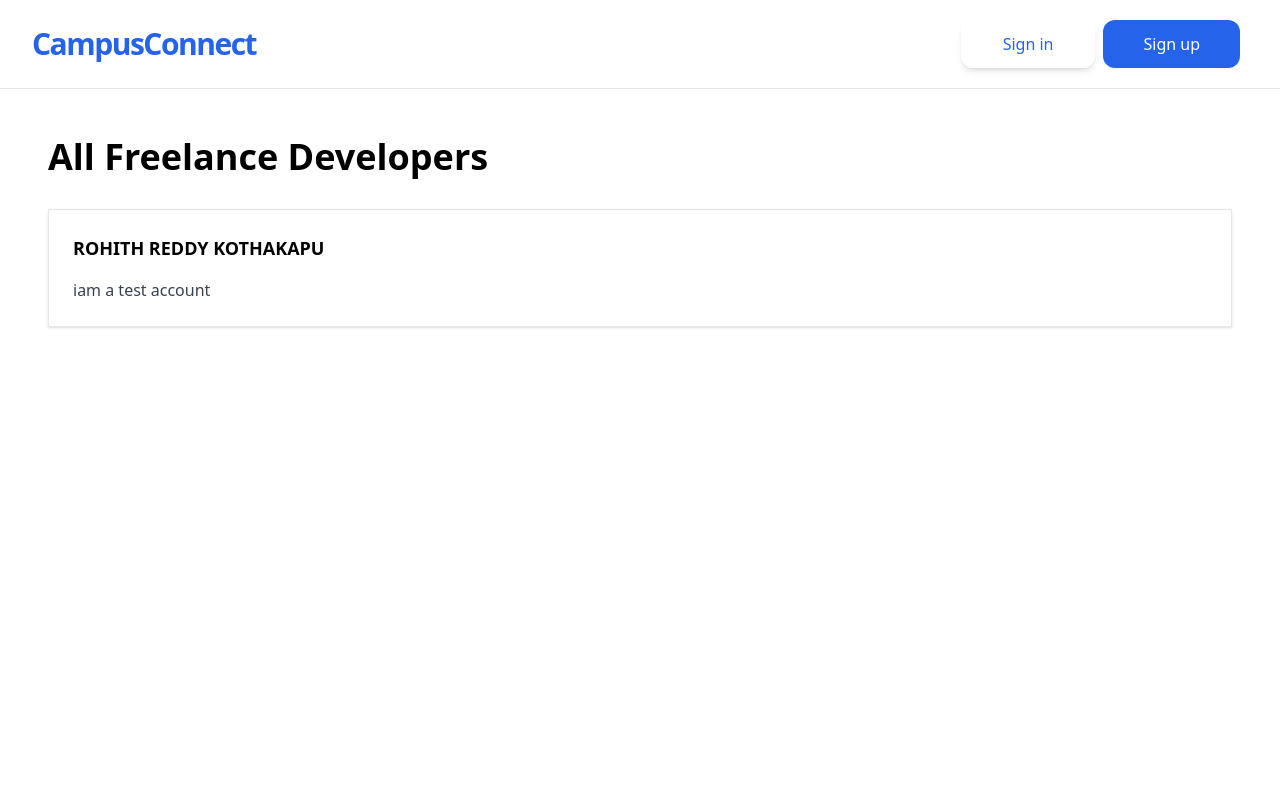
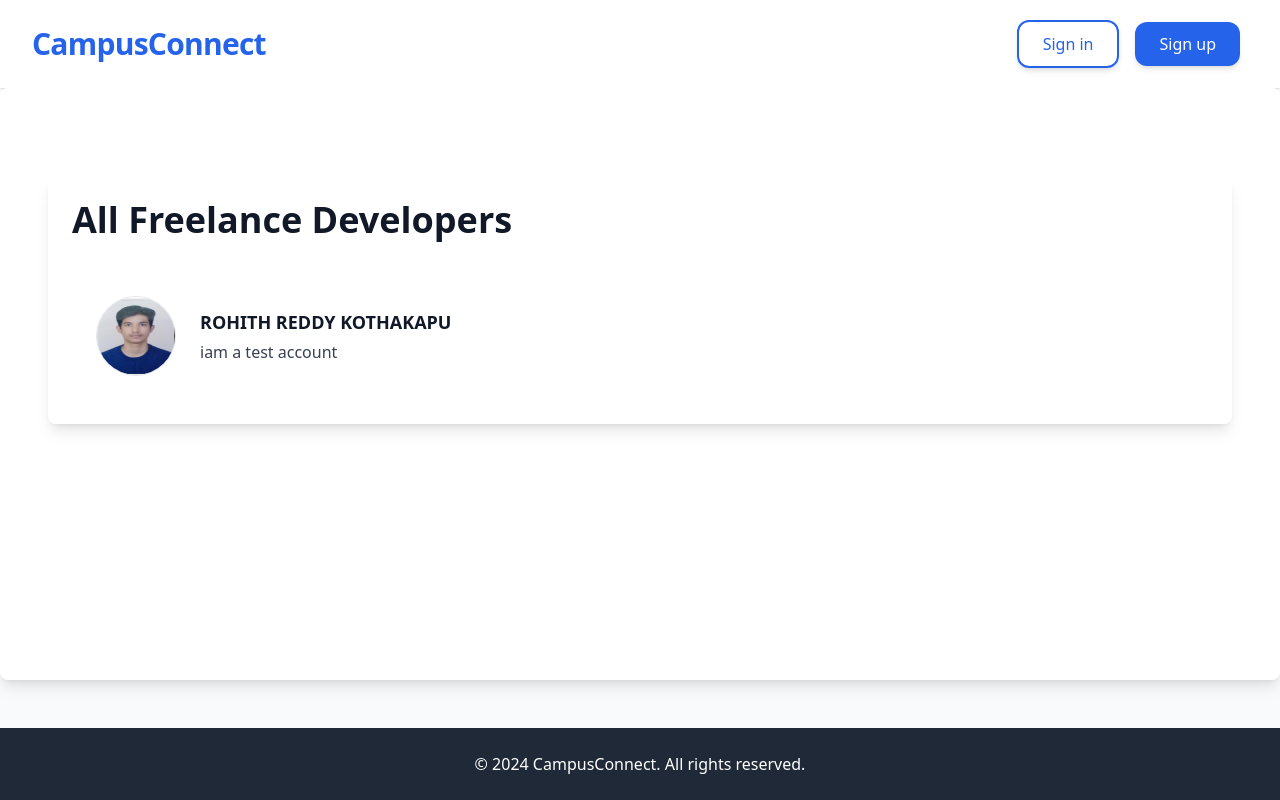
Before and after one commit to Rohith1218/CampusConnect, a Django app: page / in a window 1280 px wide. Run offline with Django 5.2, Linux system fonts and the light colour scheme; data comes from the database, SQL or seed files in the repository; both versions use the stored data as it was after the commit; some libraries are stand-ins or nearby versions.

Commit message:
base project done

```diff
--- a/freelance/urls.py
+++ b/freelance/urls.py
@@ -1,9 +1,15 @@
 
 from django.contrib import admin
 from django.urls import path, include
+from django.conf import settings
+from django.conf.urls.static import static
 
 urlpatterns = [
     path("admin/", admin.site.urls),
     path('',include('jobs.urls')),
     path('accounts/', include('allauth.urls')),
 ]
+
+
+if settings.DEBUG:
+    urlpatterns += static(settings.MEDIA_URL, document_root= settings.MEDIA_ROOT)
--- a/jobs/models.py
+++ b/jobs/models.py
@@ -11,6 +11,7 @@ class freelancer(models.Model):
     tagline = models.CharField(max_length=100)
     bio = models.TextField(blank=True)
     website = models.URLField(blank=True)
+    profile_pic = models.ImageField(upload_to='profiles/', blank=True)
 
 
     def __str__(self):
@@ -21,6 +22,7 @@ class business(models.Model):
     owner = models.ForeignKey(user,on_delete=models.CASCADE)
     name = models.CharField(max_length=50)
     bio = models.TextField(blank=True)
+    profile_pic = models.ImageField(upload_to='profiles/', blank=True)
 
     def __str__(self):
         return f"{self.id} | {self.name}"
--- a/jobs/templates/jobs/_base.html
+++ b/jobs/templates/jobs/_base.html
@@ -4,33 +4,34 @@
     <meta charset="UTF-8">
     <meta http-equiv="X-UA-Compatible" content="IE=edge">
     <meta name="viewport" content="width=device-width, initial-scale=1.0">
-    <title>Document</title>
+    <title>CampusConnect - Freelancer Platform</title>
     <script src="https://cdn.tailwindcss.com"></script>
 </head>
-<body>
+<body class="bg-gray-50 text-gray-800 flex flex-col min-h-screen">
+    <header class="w-full bg-white shadow">
         <div class="w-full max-w-7xl mx-auto">
-        <div class="flex flex-col max-w-screen-xl p-5 mx-auto md:items-center md:justify-between md:flex-row md:px-6 lg:px-8 border-b">
+            <div class="flex flex-col max-w-screen-xl p-5 mx-auto md:items-center md:justify-between md:flex-row md:px-6 lg:px-8">
                 <div class="flex flex-row items-center justify-between lg:justify-start">
-                <a href="{% url 'freelancer-list' %}" class="text-3xl font-bold tracking-tighter text-blue-600 transition duration-500 ease-in-out transform tracking-relaxed lg:pr-8">CampusConnect</a>
+                    <a href="{% url 'freelancer-list' %}" class="text-3xl font-bold text-blue-600 transition duration-500 ease-in-out transform tracking-tight hover:scale-105">CampusConnect</a>
                 </div>
-            <nav class="flex-col items-center flex-grow hidden pb-4 md:pb-0 md:flex md:justify-end md:flex-row lg:px-2">
-                <div class="inline-flex items-center gap-2 list-none lg:ml-auto">
+                <nav class="flex-col items-center flex-grow hidden md:pb-0 md:flex md:justify-end md:flex-row lg:px-2">
+                    <div class="inline-flex items-center gap-4 list-none lg:ml-auto">
                         {% if user.is_authenticated %}
-                        <p>{{ user.email }}</p>
+                            <p class="text-gray-600">{{ user.email }}</p>
                             <form action="{% url 'account_logout' %}" method="POST" class="inline">
                                 {% csrf_token %}
-                            <button type="submit" class="items-center block px-10 py-2.5 text-base font-medium text-center text-blue-600 transition duration-500 ease-in-out transform border-2 border-white shadow-md rounded-xl focus:outline-none focus:ring-2 focus:ring-offset-2 focus:ring-gray-500">
+                                <button type="submit" class="px-6 py-2.5 text-base font-medium text-blue-600 transition duration-500 ease-in-out transform border-2 border-blue-600 rounded-xl shadow-md hover:bg-blue-600 hover:text-white focus:outline-none focus:ring-2 focus:ring-offset-2 focus:ring-blue-500">
                                     Sign out
                                 </button>
                             </form>
                         {% else %}
                             <a href="{% url 'account_login' %}">
-                            <button class="items-center block px-10 py-2.5 text-base font-medium text-center text-blue-600 transition duration-500 ease-in-out transform border-2 border-white shadow-md rounded-xl focus:outline-none focus:ring-2 focus:ring-offset-2 focus:ring-gray-500">
+                                <button class="px-6 py-2.5 text-base font-medium text-blue-600 transition duration-500 ease-in-out transform border-2 border-blue-600 rounded-xl shadow-md hover:bg-blue-600 hover:text-white focus:outline-none focus:ring-2 focus:ring-offset-2 focus:ring-blue-500">
                                     Sign in
                                 </button>
                             </a>
                             <a href="{% url 'account_signup' %}">
-                            <button class="items-center block px-10 py-3 text-base font-medium text-center text-white transition duration-500 ease-in-out transform bg-blue-600 rounded-xl hover:bg-blue-700 focus:outline-none focus:ring-2 focus:ring-offset-2 focus:ring-blue-500">
+                                <button class="px-6 py-2.5 text-base font-medium text-white transition duration-500 ease-in-out transform bg-blue-600 rounded-xl shadow-md hover:bg-blue-700 focus:outline-none focus:ring-2 focus:ring-offset-2 focus:ring-blue-500">
                                     Sign up
                                 </button>
                             </a>
@@ -39,9 +40,15 @@
                 </nav>
             </div>
         </div>
-    <div class="container p-12">
+    </header>
+    <main class="container mx-auto p-12 bg-white shadow-lg rounded-lg flex-grow">
         {% block content %}
         {% endblock content %}
+    </main>
+    <footer class="w-full bg-gray-800 text-white mt-12 py-6">
+        <div class="w-full max-w-7xl mx-auto text-center">
+            <p>&copy; 2024 CampusConnect. All rights reserved.</p>
         </div>
+    </footer>
 </body>
 </html>
--- a/jobs/templates/jobs/freelancer_list.html
+++ b/jobs/templates/jobs/freelancer_list.html
@@ -1,15 +1,32 @@
 {% extends "jobs/_base.html" %}
 
 {% block content %}
-    <h1 class="text-4xl font-bold mb-8">All Freelance Developers</h1>
-    <div class="shadow">
+<div class="max-w-7xl mx-auto mt-10 p-6 bg-white shadow-lg rounded-lg">
+    <h1 class="text-4xl font-bold mb-8 text-gray-900">All Freelance Developers</h1>
+    <div class="divide-y divide-gray-200">
         {% for freelancer in object_list %}
-            <a href="{% url 'freelancer-detail' freelancer.pk %}">
-                <div class="p-6 border">
-                    <p class="text-lg font-semibold">{{ freelancer.name }}</p>
-                    <p class="text-gray-700 pt-4">{{ freelancer.tagline }}</p>
+            <a href="{% url 'freelancer-detail' freelancer.pk %}" class="block hover:bg-gray-100 transition duration-200">
+                <div class="p-6 flex items-center">
+                    <div class="flex-shrink-0">
+                        {% if freelancer.profile_pic %}
+                            <img class="w-20 h-20 border rounded-full mr-6" src="{{ freelancer.profile_pic.url }}" alt="Profile pic">
+                        {% else %}
+                            <div class="w-20 h-20 border rounded-full mr-6 bg-gray-200 flex items-center justify-center text-gray-500">
+                                <span class="text-xl">No Image</span>
+                            </div>
+                        {% endif %}
+                    </div>
+                    <div>
+                        <p class="text-lg font-semibold text-gray-900">
+                            {{ freelancer.name }}
+                        </p>
+                        <p class="text-gray-700 pt-1">
+                            {{ freelancer.tagline }}
+                        </p>
+                    </div>
                 </div>
             </a>
         {% endfor %}
     </div>
+</div>
 {% endblock content %}
--- a/jobs/views.py
+++ b/jobs/views.py
@@ -19,7 +19,7 @@ class freelancerdetailview(DetailView):
 
 class freelancercreateview(LoginRequiredMixin, CreateView):
     model=freelancer
-    fields=['name', 'tagline', 'bio', 'website']
+    fields=['name','profile_pic', 'tagline', 'bio', 'website']
     success_url = reverse_lazy('freelancer-list')
 
     def form_valid(self, form):
@@ -28,7 +28,7 @@ class freelancercreateview(LoginRequiredMixin, CreateView):
 
 class businesscreateview(LoginRequiredMixin, CreateView):
     model=business
-    fields=['name', 'bio']
+    fields=['name', 'profile_pic', 'bio']
     success_url = reverse_lazy('freelancer-list')
 
     def form_valid(self, form):
```
Also changed, not shown: jobs/templates/jobs/business_form.html (+6 -4 lines), jobs/templates/jobs/choose_account.html (+9 -9 lines), jobs/templates/jobs/freelancer_detail.html (+18 -11 lines), jobs/templates/jobs/freelancer_form.html (+6 -4 lines), templates/account/login.html (+5 -5 lines), templates/account/signup.html (+5 -5 lines), db.sqlite3, jobs/migrations/0002_business_profile_pic_freelancer_profile_pic.py (added), media/profiles/IMG_20210512_141510.jpg (added). Lines whose indentation alone changed are shown as unchanged.
